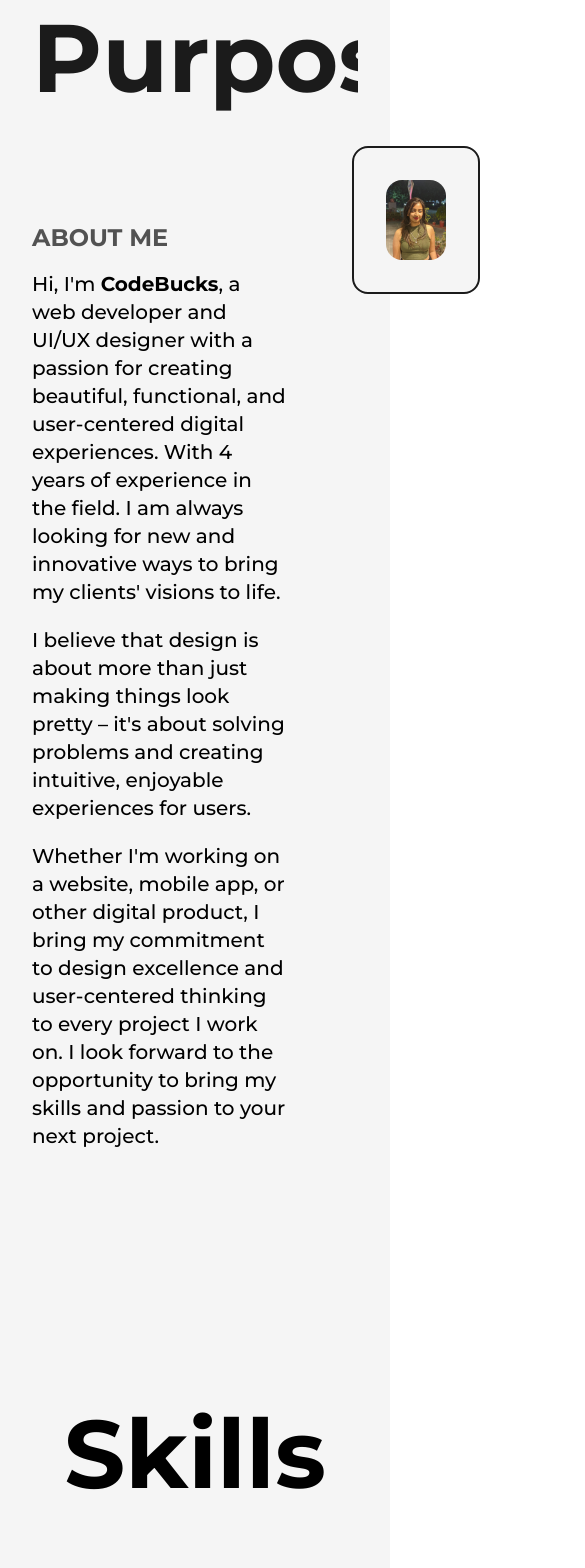
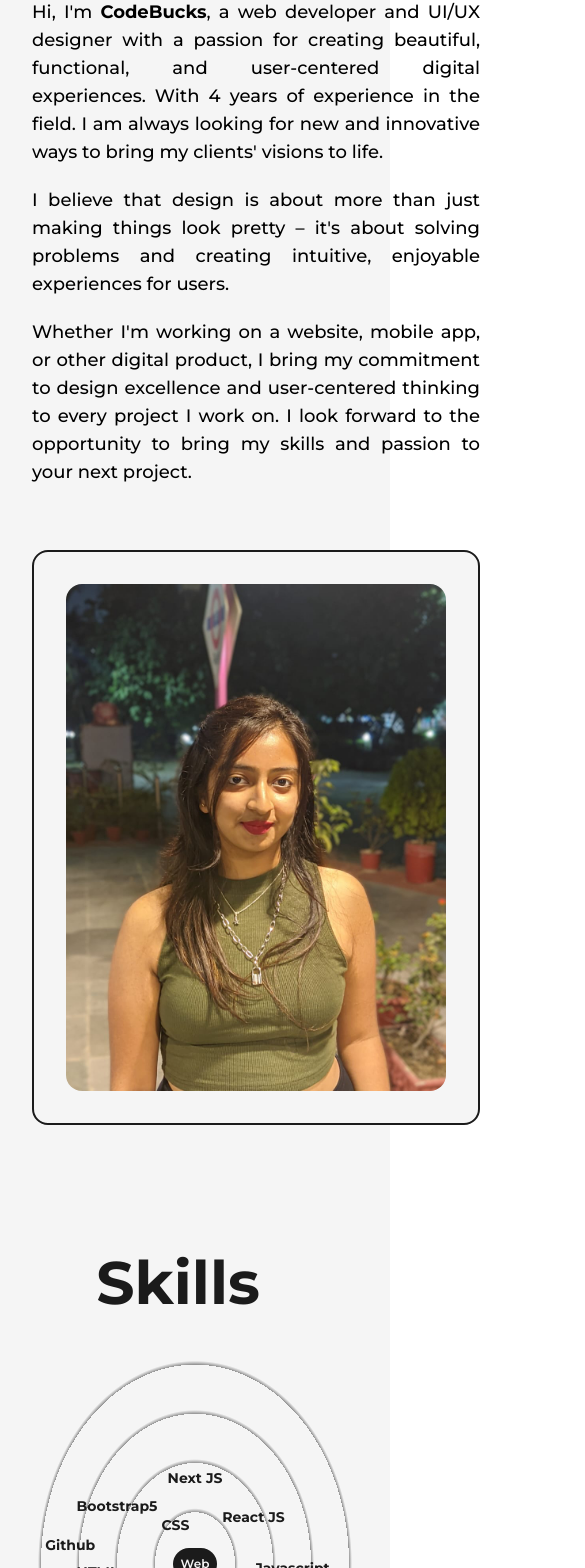
Before and after one commit to SnehaSahu17/Sneha-Sahu, a Next.js app: page /about in a window 390 px wide. Shown: the part 288-1856 px from the top of the page, 585 px wide, since content can reach past the window. Built offline with nearby package versions, Linux system fonts and the light colour scheme.

Commit message:
ft:added page transition

```diff
--- a/src/components/Education.js
+++ b/src/components/Education.js
@@ -1,6 +1,7 @@
 import React, { use, useRef } from "react";
 import { motion, useScroll } from "framer-motion";
 import LiIcon from "./LiIcon";
+import AnimatedText from "@/components/AnimatedText";
 
 const Details = ({ degree, time, address, work ,marks}) => {
   const ref = useRef(null);
@@ -33,7 +34,7 @@ const Education = () => {
   });
   return (
     <div className="my-64">
-      <h2 className="font-bold text-8xl mb-32 w-full text-center">Education</h2>
+      <AnimatedText text="Education" className="mb-20 !text-8xl !mt-20 lg:!text-7xl sm:!text-6xl xs:!text-4xl sm:mb-8" />
       <div ref={ref} className="w-[75%] mx-auto relative ">
       <motion.div
           style={{ scaleY: scrollYProgress }}
--- a/src/components/Skills.js
+++ b/src/components/Skills.js
@@ -1,10 +1,11 @@
 import React from "react";
 import { motion } from "framer-motion";
+import AnimatedText from "@/components/AnimatedText";
 
 const Skill = ({ name, x, y }) => {
   return (
     <motion.div
-      className="flex items-center justify-center rounded-full font-semibold bg-dark text-light py-3 px-6 shadow-dark cursor-pointer absolute  dark:bg-light dark:text-dark dark:shadow-light "
+      className="flex items-center justify-center rounded-full font-semibold bg-dark text-light py-3 px-6 shadow-dark cursor-pointer absolute  dark:bg-light dark:text-dark dark:shadow-light lg:py-2 lg:px-4 md:text-sm md:py-1.5 md:px-3 xs:bg-transparent xs:dark:bg-transparent xs:text-dark xs:dark:text-light xs:font-bold "
       whileHover={{ scale: 1.05 }}
       initial={{ x: 0, y: 0 }}
       whileInView={{ x: x, y: y }}
@@ -19,12 +20,14 @@ const Skill = ({ name, x, y }) => {
 const Skills = () => {
   return (
     <>
-      <h2 className="capitalize text-center text-8xl font-bold mt-64 w-full">
-        skills
-      </h2>
-      <div className="w-full h-screen relative flex items-center justify-center rounded-full bg-circularLight dark:bg-circularDark">
+     <AnimatedText text="Skills " className="mb-10 !text-8xl !mt-20 md:!text-6xl md:!mt-32" />
+
+      <div className="w-full h-screen relative flex items-center justify-center rounded-full bg-circularLight dark:bg-circularDark lg:h-[80vh] sm:h-[60vh] xs:h-[50vh]
+      lg:bg-circularLightLg lg:dark:bg-circularDarkLg
+      md:bg-circularLightMd md:dark:bg-circularDarkMd
+      sm:bg-circularLightSm sm:dark:bg-circularDarkSm">
         <motion.div
-          className="flex items-center justify-center rounded-full font-semibold bg-dark text-light  p-8 shadow-dark cursor-pointer dark:bg-light dark:text-dark dark:shadow-light "
+          className="flex items-center justify-center rounded-full font-semibold bg-dark text-light  p-8 shadow-dark cursor-pointer dark:bg-light dark:text-dark dark:shadow-light lg:p-6 md:p-4 sm:p-2 xs:text-xs "
           whileHover={{ scale: 1.05 }}
         >
           Web
--- /dev/null
+++ b/src/components/TransitionEffect.js
@@ -0,0 +1,26 @@
+import React from 'react'
+import {motion} from 'framer-motion'
+
+function TransitionEffect() {
+  return (
+    <>
+    <motion.div className='fixed top-0 bottom-0 right-full w-screen h-screen z-30 bg-primary'
+                initial={{x:"100%",width:"100%"}}
+                animate={{x:"0%",width:"0%"}}
+                exit={{x:["0%","100%"],width:["0%","100%"]}}
+                transition={{duration:0.8,ease:"easeInOut"}}/>
+    <motion.div className='fixed top-0 bottom-0 right-full w-screen h-screen z-20 bg-light'
+                initial={{x:"100%",width:"100%"}}
+                animate={{x:"0%",width:"0%"}}
+                transition={{delay:0.2,duration:0.8,ease:"easeInOut"}}/>
+    <motion.div className='fixed top-0 bottom-0 right-full w-screen h-screen z-10 bg-dark'
+                initial={{x:"100%",width:"100%"}}
+                animate={{x:"0%",width:"0%"}}
+                transition={{delay:0.4,duration:0.8,ease:"easeInOut"}}/>
+
+
+    </>
+  )
+}
+
+export default TransitionEffect
--- a/src/pages/_app.js
+++ b/src/pages/_app.js
@@ -1,14 +1,17 @@
 import Footer from "@/components/Footer";
 import NavBar from "@/components/NavBar";
 import "@/styles/globals.css";
+import { AnimatePresence } from "framer-motion";
 import { Montserrat } from "next/font/google";
 import Head from 'next/head'
+import { useRouter } from "next/router";
 
 const montserrat = Montserrat({
   subsets: ["latin"],
   variable: "--font-mont",
 });
 export default function App({ Component, pageProps }) {
+  const router = useRouter();
   return (
     <>
       <Head>
@@ -17,7 +20,9 @@ export default function App({ Component, pageProps }) {
       </Head>
       <main className={`${montserrat.variable} font-mont bg-light dark:bg-dark w-full min-h-screen`}>
         <NavBar/>
-        <Component {...pageProps} />
+        <AnimatePresence mode="wait">
+        <Component key={router.asPath} {...pageProps} />
+        </AnimatePresence>
         <Footer/>
       </main>
     </>
--- a/src/pages/about.js
+++ b/src/pages/about.js
@@ -7,6 +7,7 @@ import card from "../../public/images/profile/profile.jpeg"
 import Skills from "@/components/Skills";
 import Experience from "@/components/Experience";
 import Education from "@/components/Education";
+import TransitionEffect from "@/components/TransitionEffect";
 
 const about = () => {
   return (
@@ -15,30 +16,31 @@ const about = () => {
         <title>Sneha Sahu | About Page</title>
         <meta name="description" content="contains information about me"></meta>
       </Head>
+      <TransitionEffect/>
       <main className="w-full flex flex-col items-center justify-center ">
         <Layout className="pt-16 dark:text-light ">
-          <AnimatedText text="Passion Fuels Purpose! " className="mb-10" />
+          <AnimatedText text="Passion Fuels Purpose! " className="mb-10 lg:!text-7xl sm:!text-6xl xs:!text-4xl sm:mb-8" />
           <div className="grid w-full grid-cols-8 gap-16 ">
-            <div className="col-span-5 flex flex-col items-start  justify-start -mt-5">
+            <div className="col-span-5 md:col-span-4 sm:col-span-8 flex flex-col items-start text-xl lg:text-lg sm:mt-5 md:text-justify justify-start -mt-5">
               <h2
-                className="mb-4 text-2xl font-bold uppercase text-dark/75
+                className="mb-4 text-2xl  font-bold uppercase text-dark/75 sm:mx-auto
             "
               >
                 about me
               </h2>
-              <p className="font-medium text-xl">
+              <p className="font-medium ">
                 Hi, I'm <b>CodeBucks</b>, a web developer and UI/UX designer with a
                 passion for creating beautiful, functional, and user-centered
                 digital experiences. With 4 years of experience in the field. I
                 am always looking for new and innovative ways to bring my
                 clients' visions to life.
               </p>
-              <p className="font-medium my-5  text-xl" >
+              <p className="font-medium my-5 " >
                 I believe that design is about more than just making things look
                 pretty – it's about solving problems and creating intuitive,
                 enjoyable experiences for users.{" "}
               </p>
-              <p className="font-medium  text-xl ">
+              <p className="font-medium">
                 Whether I'm working on a website, mobile app, or other digital
                 product, I bring my commitment to design excellence and
                 user-centered thinking to every project I work on. I look
@@ -47,7 +49,7 @@ const about = () => {
               </p>
             </div>
 
-            <div className="col-span-3 relative rounded-2xl h-max border-2 border-solid border-dark bg-light dark:border-light dark:bg-dark p-8 -mt-24">
+            <div className="col-span-3 sm:col-span-8 md:col-span-4 relative rounded-2xl h-max border-2 border-solid border-dark bg-light dark:border-light dark:bg-dark p-8 sm:mt-0 md:mt-[50%] lg:mt-8 xl:mt-0 2xl:-mt-24">
                 <Image src={card} alt="sneha sahu" className="w-full h-auto rounded-2xl " priority
                 sizes="(max-width: 768px) 100vw
                         (max-width: 1200px) 50vw
--- a/src/pages/index.js
+++ b/src/pages/index.js
@@ -6,6 +6,7 @@ import AnimatedText from "@/components/AnimatedText";
 import Link from "next/link";
 import { LinkArrow } from "@/components/Icons";
 import HireMe from "@/components/HireMe";
+import TransitionEffect from "@/components/TransitionEffect";
 
 export default function Home() {
   return (
@@ -14,6 +15,7 @@ export default function Home() {
         <title>Create Next App</title>
         <meta name="description" content="Generated by create next app" />
       </Head>
+      <TransitionEffect/>
       <main className="flex items-center w-full min-h-screen text-dark dark:text-light">
         <Layout className="pt-0 md:pt-16 sm:pt-8">
           <div className="flex items-center justify-between w-full lg:flex-col">
--- a/src/pages/projects.js
+++ b/src/pages/projects.js
@@ -8,6 +8,7 @@ import Link from "next/link";
 import airbnb from "../../public/images/projects/airbnb.png";
 import Carousel from "@/components/Carousel";
 import { motion } from "framer-motion";
+import TransitionEffect from "@/components/TransitionEffect";
 
 const FramerImage = motion(Image);
 
@@ -71,6 +72,7 @@ const projects = () => {
         <title>Sneha Sahu | Projects Page</title>
         <meta name="description" content="contains information about me"></meta>
       </Head>
+      <TransitionEffect/>
       <main className="w-full flex flex-col items-center justify-center ">
         <Layout className="pt-16 ">
           <AnimatedText text="Projects" className="mb-10" />
```
Also changed, not shown: src/components/Experience.js (+8 -9 lines).
